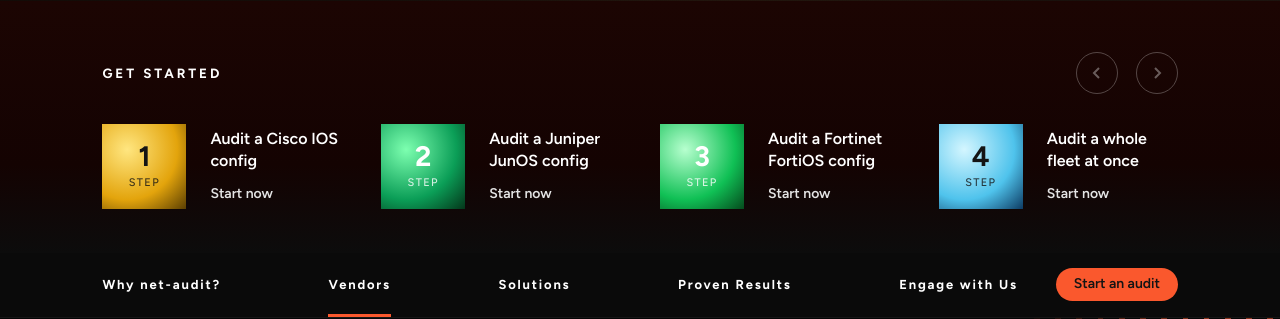
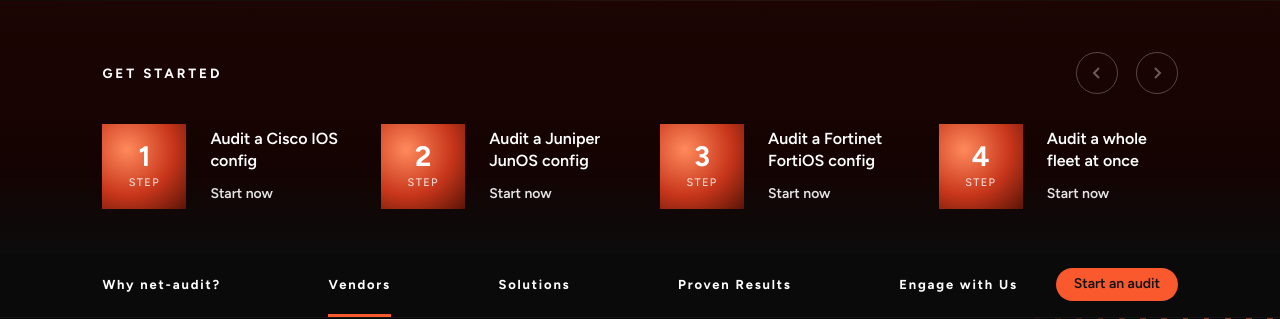
Before and after one commit to gourav-2708/AI-Driven-Multivendor-Network-Security-Compliance, a Flask app: page / in a window 1280 px wide. Shown: the part 592-911 px from the top of the page. Run offline with Flask 3, Linux system fonts and the light colour scheme.

Commit message:
fix(web): use the orange score tile style for "Get started" tiles
With no audit history, as on Vercel where history is temporary, the
recent-audits strip falls back to "Get started". Those tiles used vendor
colours, so the strip looked different from the orange score tiles shown
once audits exist. Use the same tile style in both states.

Co-Authored-By: Claude Opus 5.5 <noreply@anthropic.com>

```diff
--- a/frontends/web/static/css/style.css
+++ b/frontends/web/static/css/style.css
@@ -238,10 +238,6 @@ h1, h2, h3, p { margin: 0; }
 .reco-thumb small { font-size: 11px; letter-spacing: .12em; text-transform: uppercase; opacity: .8; margin-top: 4px; }
 .reco-thumb.ok { background: radial-gradient(circle at 30% 30%, #7dffb0, #10a650 55%, #04361a); }
 .reco-thumb.warn { background: radial-gradient(circle at 30% 30%, #ffe680, #e3a40c 55%, #5b3f02); color: var(--ink); }
-.reco-thumb.theme-1 { background: radial-gradient(circle at 30% 30%, #ffe680, #e3a40c 60%, #5b3f02); color: var(--ink); }
-.reco-thumb.theme-2 { background: radial-gradient(circle at 30% 30%, #7dffb0, #0b9e57 60%, #04361a); }
-.reco-thumb.theme-3 { background: radial-gradient(circle at 30% 30%, #b7ffcf, #10c055 60%, #054a1d); }
-.reco-thumb.theme-4 { background: radial-gradient(circle at 30% 30%, #d4f6ff, #4fc3ec 60%, #0d3b63); color: var(--ink); }
 .reco-body { display: flex; flex-direction: column; justify-content: space-between; min-width: 0; padding: 4px 0; }
 .reco-title { font-size: clamp(16px, 1.2vw, 22px); font-weight: 600; line-height: 1.35; display: -webkit-box; -webkit-line-clamp: 2; -webkit-box-orient: vertical; overflow: hidden; word-break: break-word; }
 .reco-link { font-size: clamp(14px, .95vw, 17px); font-weight: 600; color: #e4e4e4; margin-top: 12px; }
--- a/frontends/web/templates/index.html
+++ b/frontends/web/templates/index.html
@@ -119,7 +119,7 @@
       {% else %}
         {% for key, name in [('cisco', 'Audit a Cisco IOS config'), ('juniper', 'Audit a Juniper JunOS config'), ('fortinet', 'Audit a Fortinet FortiOS config'), ('auto', 'Audit a whole fleet at once')] %}
         <a class="reco" href="#audit" data-vendor-pick="{{ key }}">
-          <span class="reco-thumb theme-{{ loop.index }}"><b>{{ loop.index }}</b><small>step</small></span>
+          <span class="reco-thumb"><b>{{ loop.index }}</b><small>step</small></span>
           <span class="reco-body">
             <span class="reco-title">{{ name }}</span>
             <span class="reco-link">Start now</span>
```
